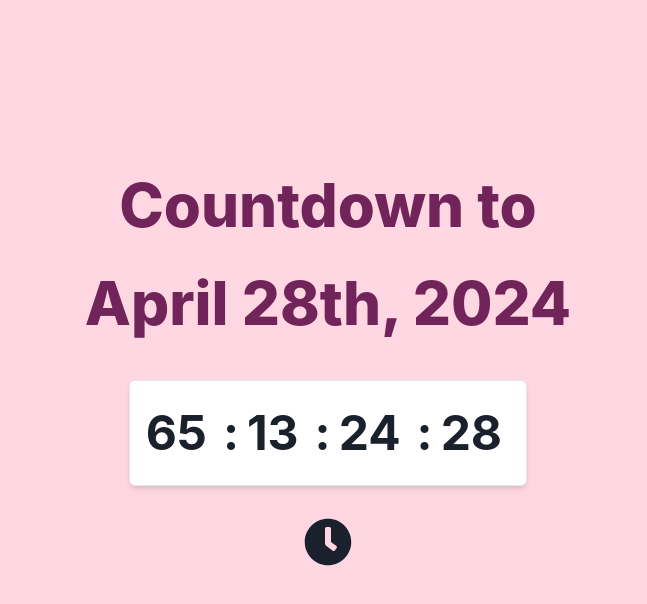
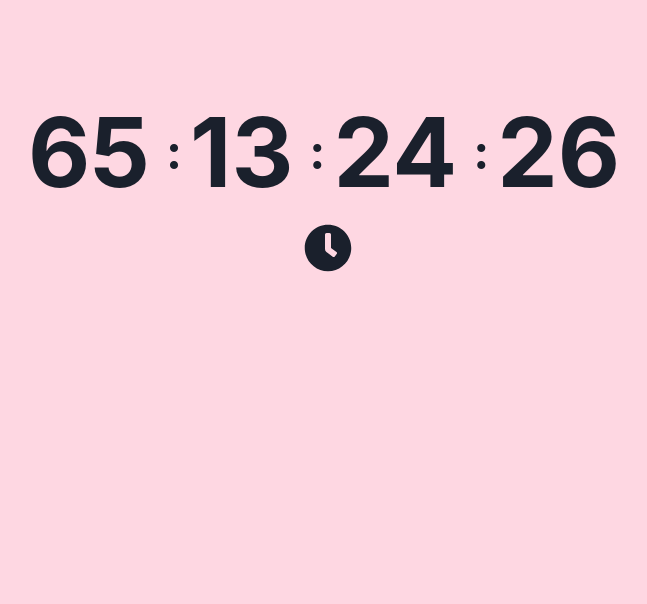
Before and after one commit to GPT-Engineer-App/pinky-countdown-2024, a React (Vite) app: page / in a window 1280 px wide. Shown: the top 604 px of the page, without its empty margins (312-959 px from the left). Built offline with nearby package versions, Linux system fonts and the light colour scheme.

Commit message:
remove the title, make the countdown even bigger and remove the background box
Removed the title from the Index page, made the countdown timer numbers larger, and removed the background box around the countdown timer.

```diff
--- a/src/pages/Index.jsx
+++ b/src/pages/Index.jsx
@@ -34,7 +34,7 @@ const CountDownTimer = ({ targetDate }) => {
   const timerComponents = Object.keys(timeLeft).map((interval) => {
     const value = timeLeft[interval];
     return (
-      <Text key={interval} fontSize="5xl" fontWeight="bold" marginRight={2}>
+      <Text key={interval} fontSize="8xl" fontWeight="bold" marginRight={2}>
         {padWithZero(value)}
       </Text>
     );
@@ -63,23 +63,11 @@ const Index = () => {
 
   return (
     <Box bg={bgColor} minH="100vh">
-      <Container centerContent py="40">
-        <VStack spacing={8}>
-          <VStack>
-            <Text color={color} fontSize="6xl" fontWeight="extrabold" textAlign="center">
-              Countdown to
-            </Text>
-            <Text color={color} fontSize="6xl" fontWeight="extrabold" textAlign="center">
-              April 28th, 2024
-            </Text>
-          </VStack>
-          <Box p={4} shadow="md" borderWidth="1px" borderRadius="md" bg="white">
-            <CountDownTimer targetDate="2024-04-28T00:00:00" />
-          </Box>
-          <Center w="full">
-            <FaClock size="3em" color={color} />
-          </Center>
-        </VStack>
+      <Container centerContent py="20">
+        <CountDownTimer targetDate="2024-04-28T00:00:00" />
+        <Center w="full">
+          <FaClock size="3em" color={color} />
+        </Center>
       </Container>
     </Box>
   );
```
